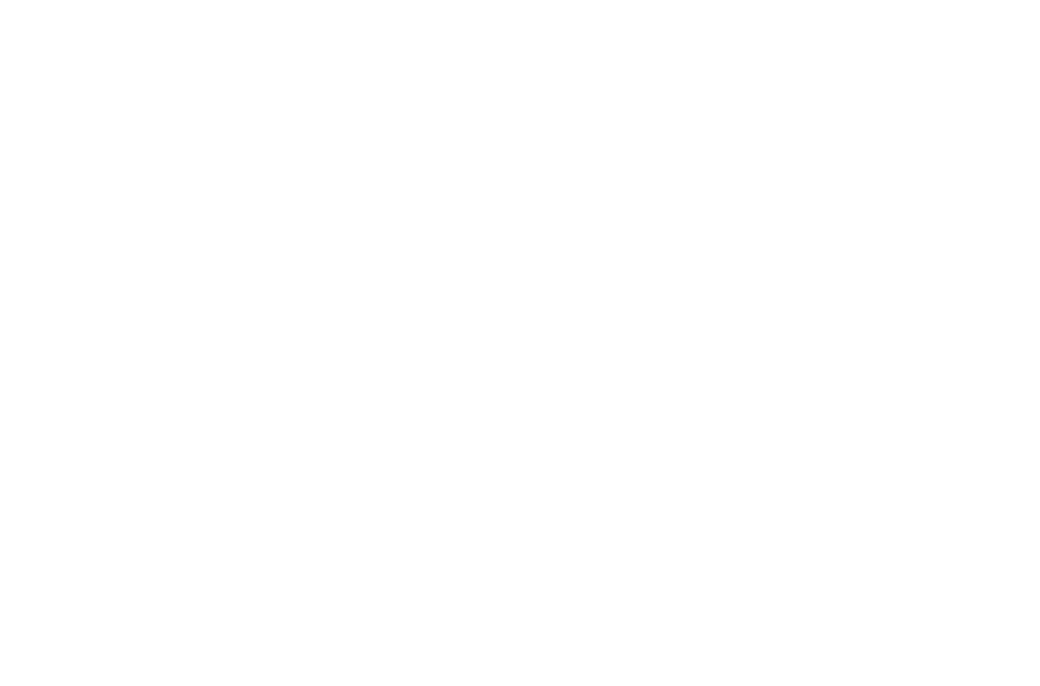
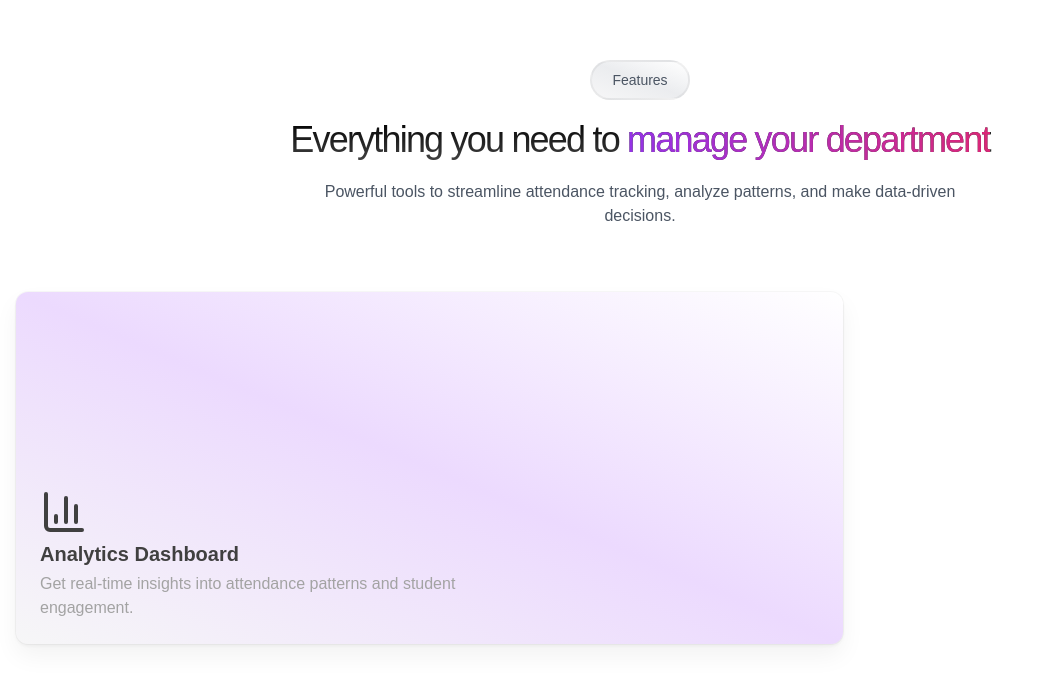
Before and after one commit to RayDV/dashtech-rep, a Next.js app: page / in a window 1280 px wide. Shown: the part 1186-1872 px from the top of the page, without its empty margins (0-1040 px from the left). Before the commit the page ends 1198 px from the top, so only its background shows below. Built offline with nearby package versions, Linux system fonts and the light colour scheme.

Commit message:
added bento cards

```diff
--- a/app/page.tsx
+++ b/app/page.tsx
@@ -40,7 +40,7 @@
             title="Dash Technologies"
             subtitle={{
               regular: "Streamlining student sign-ins",
-              gradient: "with powerful simplicity",
+              gradient: " with powerful simplicity",
             }}
             description="Out with the old, in with the new. Our software modernizes student attendance tracking with automated reporting, real-time analytics, and a centralized dashboard for your department's needs."
             ctaText="Get Started"
@@ -65,7 +65,61 @@
             <ClientsSection />
         </motion.div>
 
+        <div className="bg-background">
+          <motion.section
+            className="container mx-auto px-4 py-12"
+            initial="hidden"
+            whileInView="visible"
+            viewport={{ once: true, margin: "-100px" }}
+            variants={staggerChildren}
+          >
+            <motion.div
+              className="space-y-5 max-w-3xl mx-auto text-center mb-16"
+              variants={fadeInUp}
+            >
+              <h3 className="text-sm text-gray-600 dark:text-gray-400 group font-geist mx-auto px-5 py-2 bg-gradient-to-tr from-zinc-300/20 via-gray-400/20 to-transparent dark:from-zinc-300/5 dark:via-gray-400/5 border-[2px] border-black/5 dark:border-white/5 rounded-3xl w-fit">
+                  Features
+              </h3>
+              <h2 className="text-3xl tracking-tighter font-geist bg-clip-text text-transparent mx-auto md:text-4xl bg-[linear-gradient(180deg,_#000_0%,_rgba(0,_0,_0,_0.75)_100%)] dark:bg-[linear-gradient(180deg,_#FFF_0%,_rgba(255,_255,_255,_0.00)_202.08%)]">
+                Everything you need to
+                <span className="text-transaparent bg-clip-text bg-gradient-to-r from-purple-600 to-pink-600 dark:from-purple-300 dark:to-orange-200">
+                  {" "}
+                  manage your department
+                </span>
+              </h2>
+              <p className="max-w-2xl mx-auto text-gray-600 dark:text-gray-300">
+                                Powerful tools to streamline attendance
+                                tracking, analyze patterns, and make data-driven
+                                decisions.
+              </p>
+            </motion.div>
 
+            <motion.div
+              variants={staggerChildren}
+              initial="hidden"
+              whileInView="visible"
+              viewport={{ once: true }}
+            >
+              <BentoGrid>
+                <BentoCard
+                  name="Analytics Dashboard"
+                  className="md:col-span-2"
+                  background={
+                    <motion.div
+                      variants={fadeInUp}
+                      className="absolute inset-0 bg-gradient-to-tr from-zinc-300/20 via-purple-400/30 to-transparent dark:from-zinc-300/5 dark:via-purple-400/20"
+                    />
+                  }
+                  Icon={BarChart3}
+                  description="Get real-time insights into attendance patterns and student engagement."
+                  href="/dashboard"
+                  cta="View Analytics"
+                />
+              </BentoGrid>
+            </motion.div>
+
+          </motion.section>
+        </div>
       </main>
     </div>
   );
--- a/components/clients-section.tsx
+++ b/components/clients-section.tsx
@@ -11,20 +11,20 @@
     {
         name: "LACC",
         image: "/images/lacc.png",
-    alt: "LACC Logo"
+        alt: "LACC Logo",
     },
     {
         name: "MESA",
         image: "/images/mesa-logo_final.png",
         alt: "MESA Logo",
-  }
+    },
 ];
 
 export function ClientsSection() {
     return (
         <section className="container mx-auto px-4 pb-24">
             <div className="space-y-5 max-w-3xl mx-auto text-center mb-16">
-        <h3 className="text-sm text-gray-600 dark:text-gray group font-geist mx-auto px-5 py-2 bg-gradient-to-tr from-zinc-300/20 via-gray-400/20 to-transparent dark:from-zinc-300/5 dark:via-gray-400/5 border-[2px] border-black/5 dark:border-white/5 rounded-3xl w-fit">
+                <h3 className="text-sm text-gray-600 dark:text-gray-400 group font-geist mx-auto px-5 py-2 bg-gradient-to-tr from-zinc-300/20 via-gray-400/20 to-transparent dark:from-zinc-300/5 dark:via-gray-400/5 border-[2px] border-black/5 dark:border-white/5 rounded-3xl w-fit">
                     Clients
                 </h3>
                 <h2 className="text-3xl tracking-tighter font-geist bg-clip-text text-transparent mx-auto md:text-4xl bg-[linear-gradient(180deg,_#000_0%,_rgba(0,_0,_0,_0.75)_100%)] dark:bg-[linear-gradient(180deg,_#FFF_0%,_rgba(255,_255,_255,_0.00)_202.08%)]">
```
Lines whose indentation alone changed are shown as unchanged.
